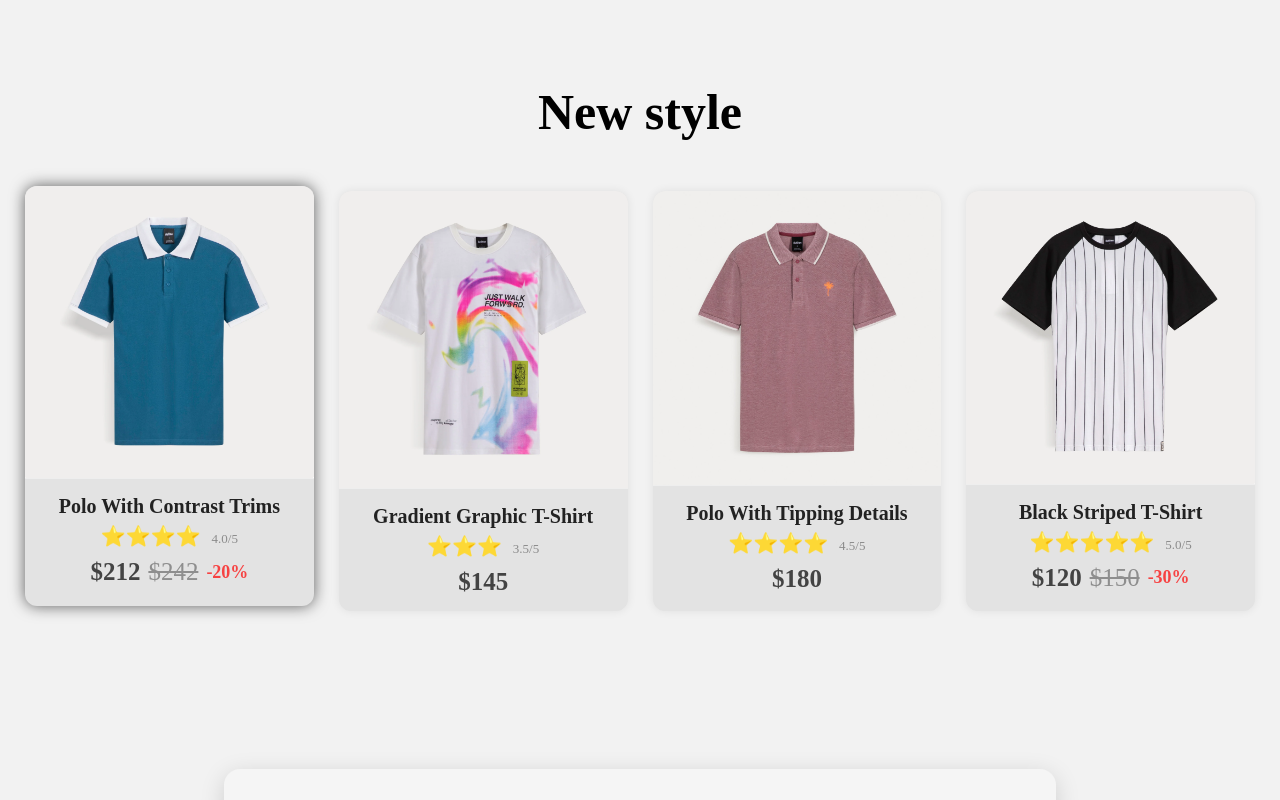
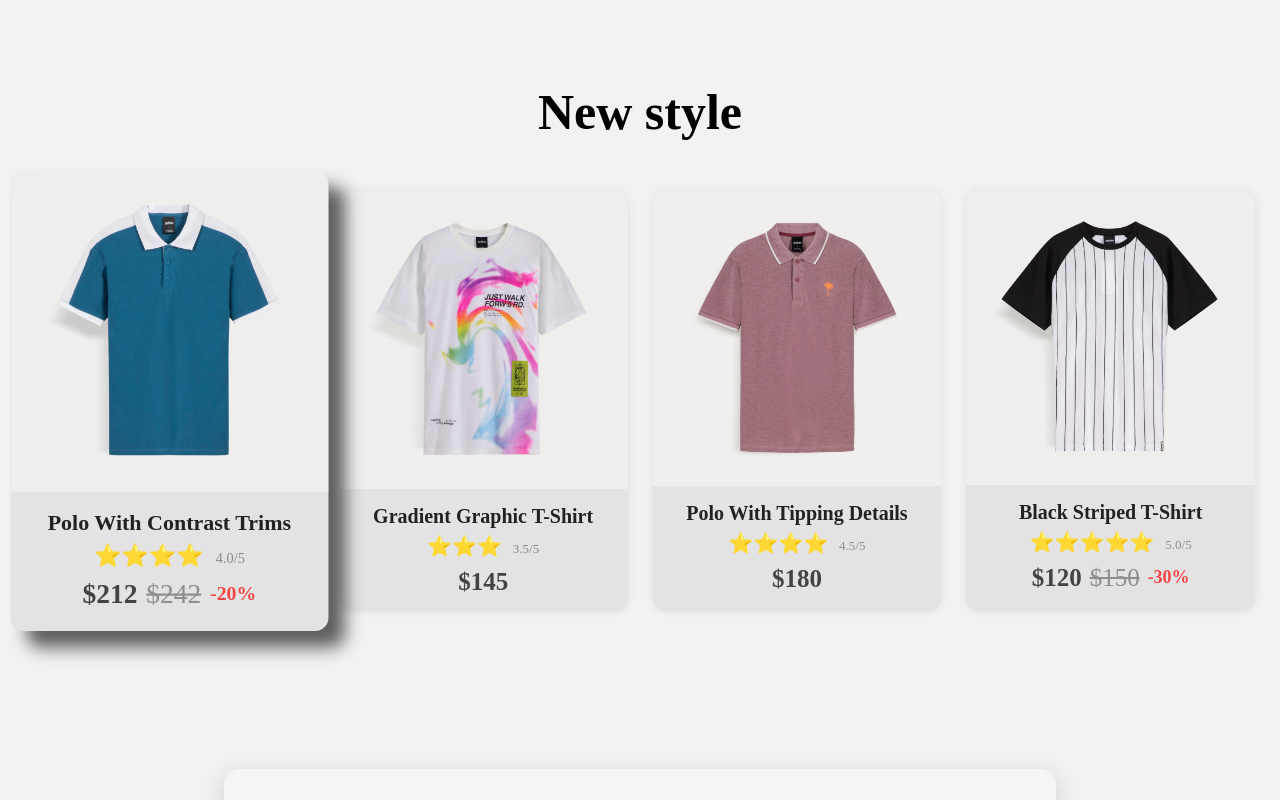
Before and after one commit to M5stafanasser/E-commerce, a plain HTML site: page index.html in a window 1280 px wide. In both pictures the pointer is over the element 169 px from the left and 2462 px from the top of the page. Shown: the part 2062-2862 px from the top of the page. Drawn offline with Linux system fonts and the light colour scheme.

```diff
--- a/style.css
+++ b/style.css
@@ -413,7 +413,7 @@ h1 {
   box-shadow: 0 0 10px rgba(0,0,0,0.08);
   overflow: hidden;
   text-align: center;
-  transition: transform 0.3s ease;
+  transition: transform 0.7s ease;
   animation-name: prod;
   animation-duration: 1s;
   animation-timing-function: linear;
@@ -439,9 +439,9 @@ h1 {
 }
 
 .product:hover {
-  transition: 0.3s;
-  transform: translateY(-5px);
-  box-shadow: 0 0 15px rgba(0, 0, 0, 0.614);
+  cursor: pointer;
+  transform: scale(1.1);
+  box-shadow: 15px 15px 15px rgba(0, 0, 0, 0.614);
 }
 
 .product img {
```
